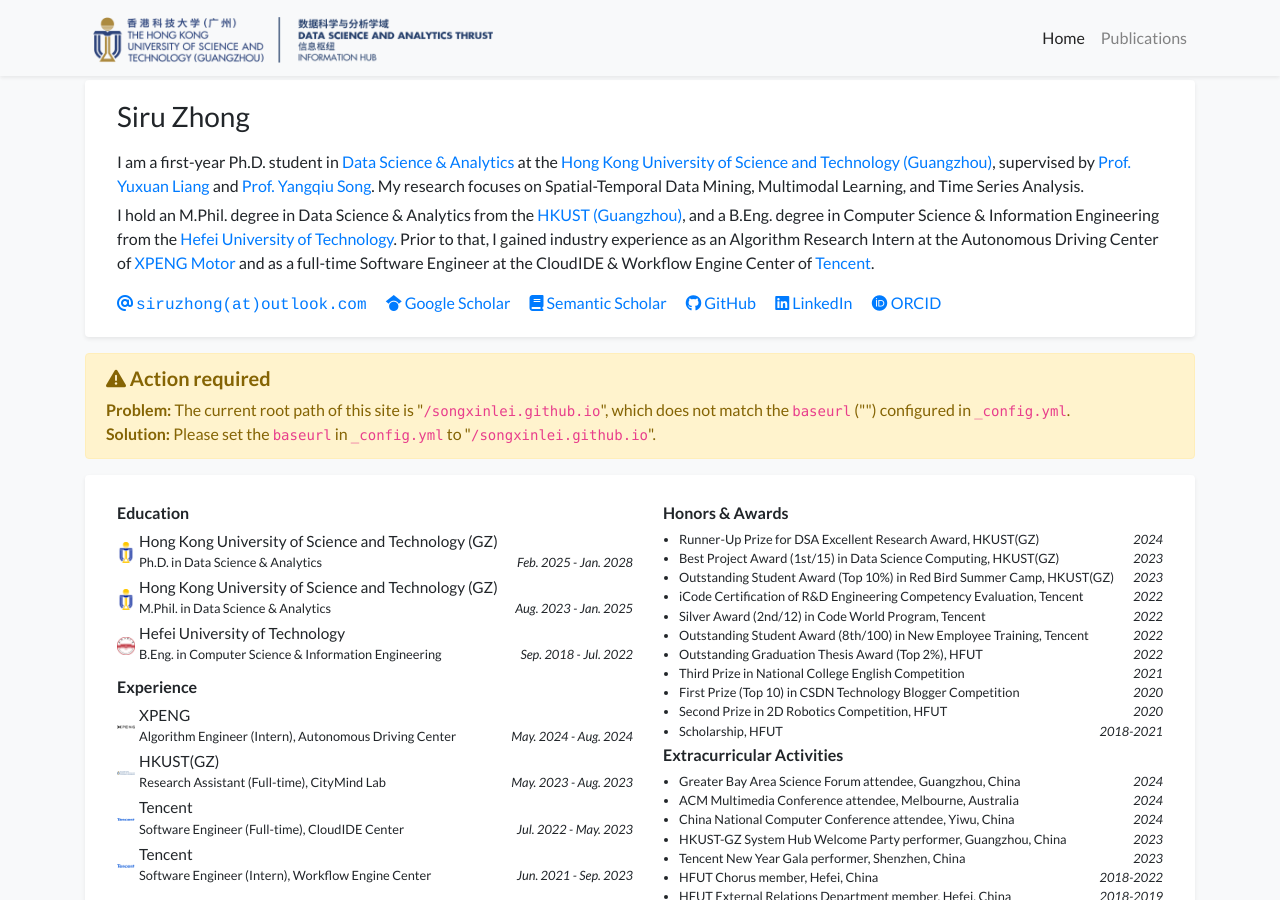
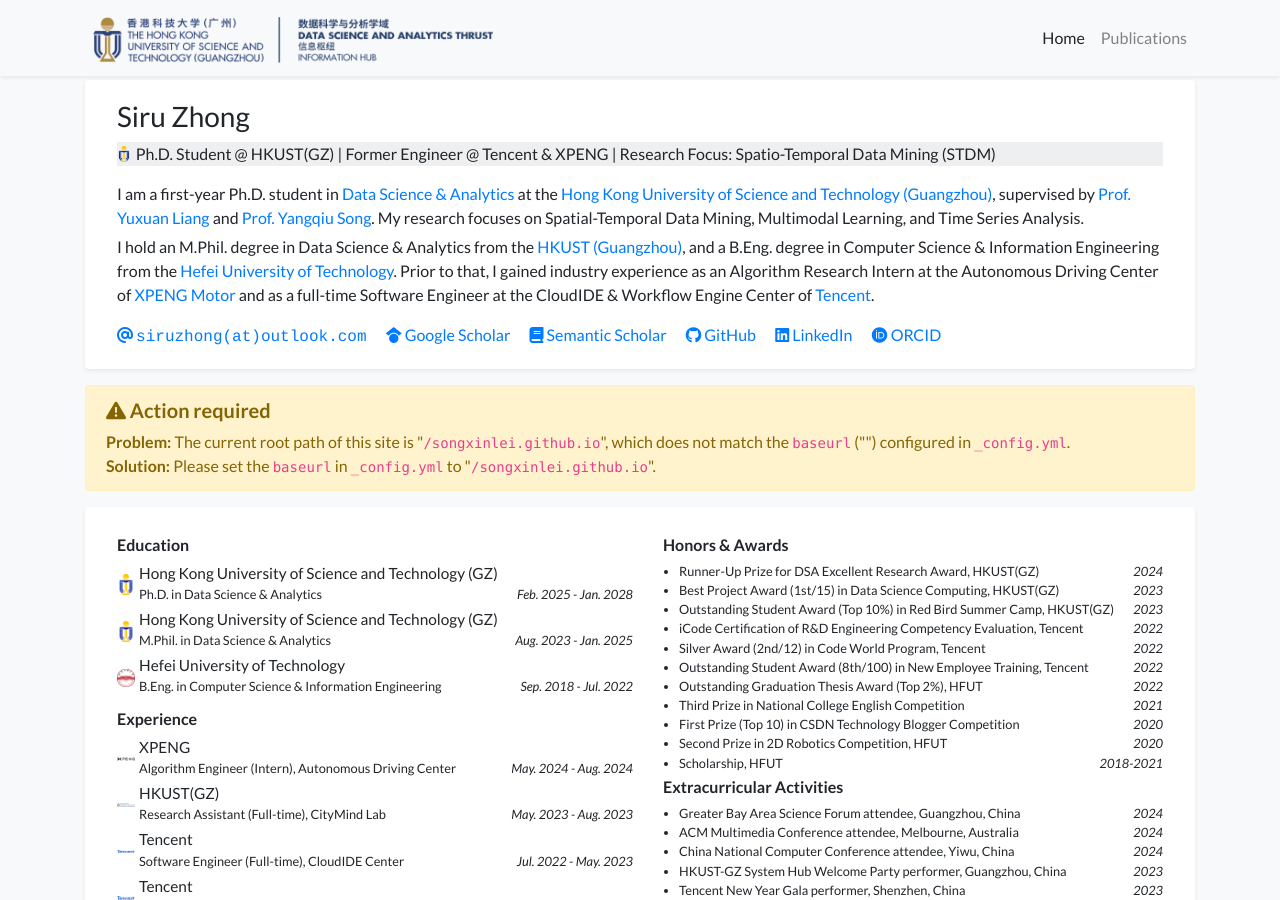
Before and after one commit to thunderlrr/songxinlei.github.io, a Jekyll site: the page built from index.html, in a window 1280 px wide and 900 px high. Built offline with Jekyll 4.4.1, drawn with Linux system fonts in a browser that asks for light colours; a style sheet for code colours, icons or effects is not loaded.

Commit message:
update profile

```diff
--- a/_data/profile.yml
+++ b/_data/profile.yml
@@ -2,9 +2,9 @@
 secondary_name: ""
 navbar_name: "Data Science & Analytics"
 
-# positions:
-# - logo: /assets/images/badges/HKUST_GZ.png
-#   name: PhD Student @ HKUST(GZ), On STDM & MM
+positions:
+- logo: /assets/images/badges/HKUST_GZ.png
+  name: 'Ph.D. Student @ HKUST(GZ) | Former Engineer @ Tencent & XPENG | Research Focus: Spatio-Temporal Data Mining (STDM)'
 
 email: "siruzhong@outlook.com"
 # cv_link: link-to-your-cv-file
```
